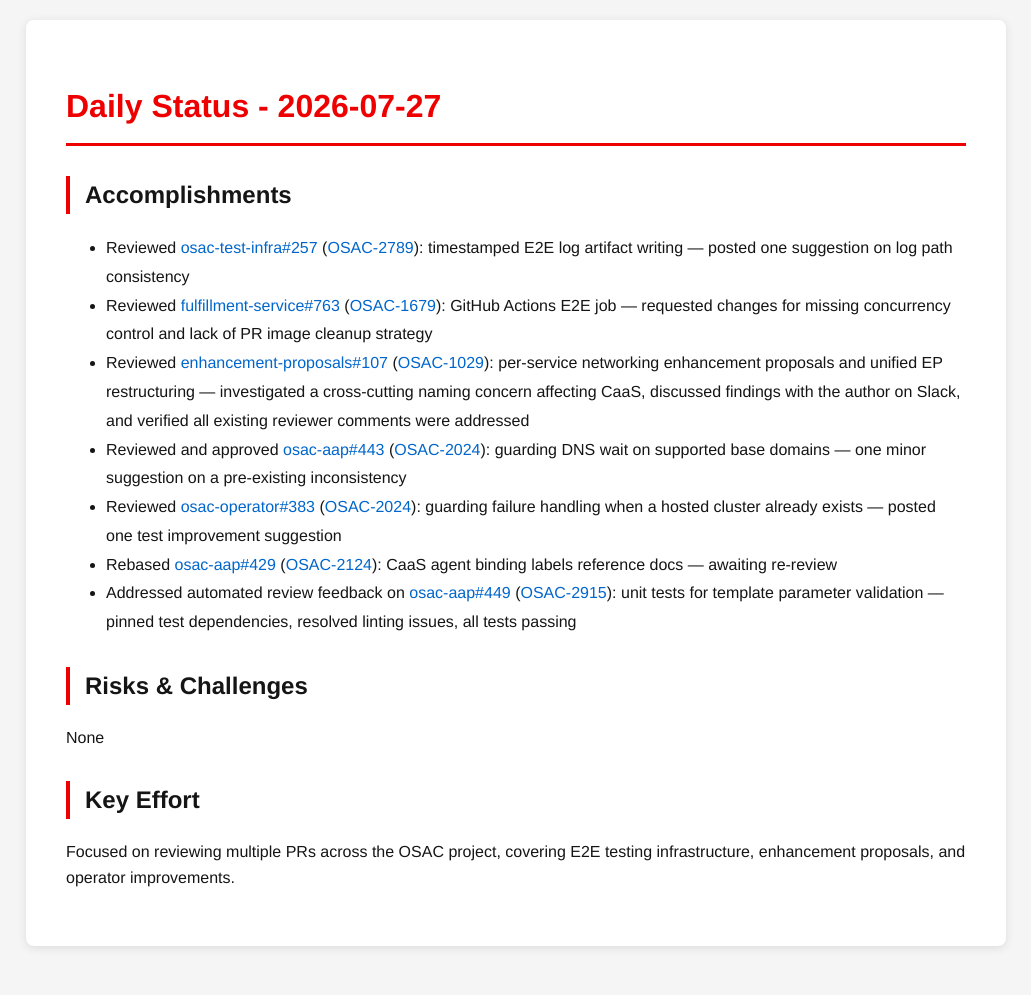
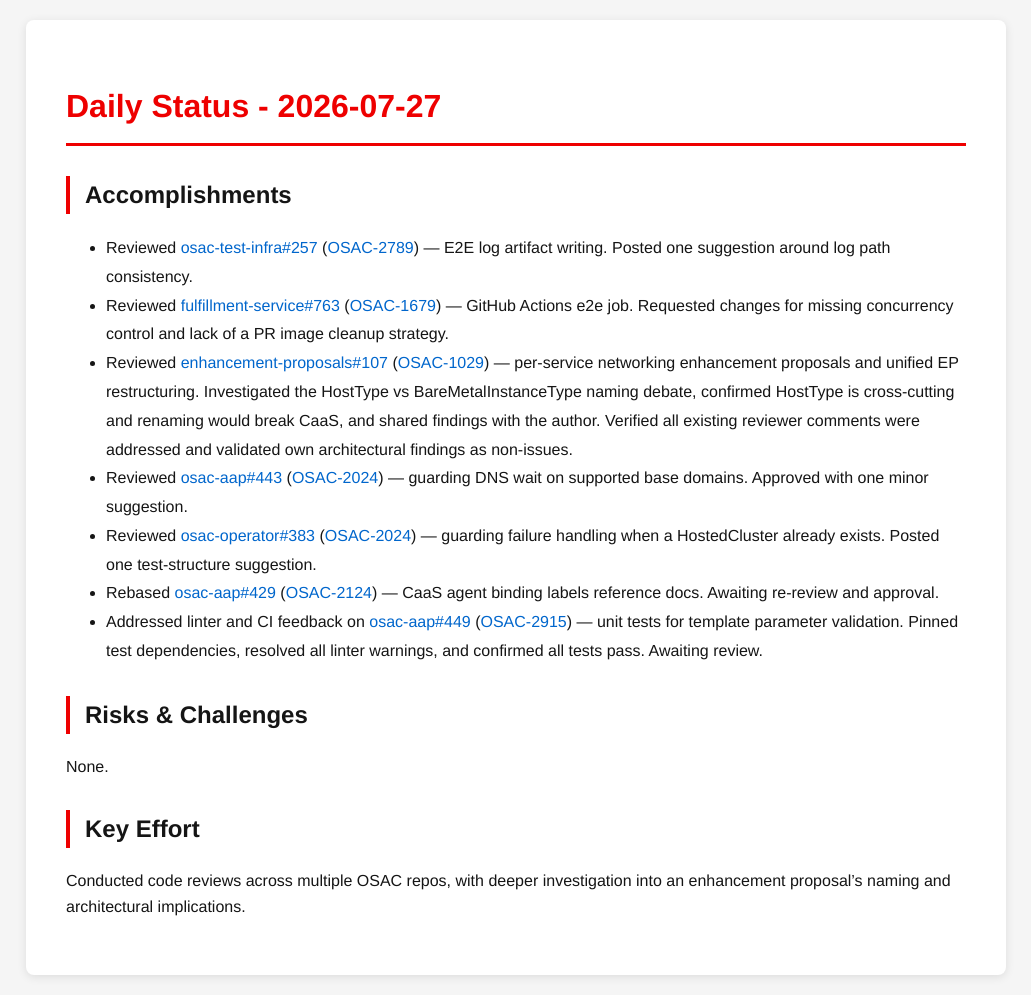
Before and after one commit to tzvatot/daily-status, a Jekyll site: the page built from 2026-07-27.md, in a window 1280 px wide. Shown: the whole page, without its empty margins (124-1155 px from the left). Built offline with Jekyll 4.4.1, drawn with Linux system fonts in a browser that asks for light colours; before the commit the page ends 966 px from its top, so only the background shows below that.

Commit message:
Daily status update - 2026-07-27

```diff
--- a/2026-07-27.md
+++ b/2026-07-27.md
@@ -7,16 +7,16 @@
 # Daily Status - 2026-07-27
 
 ## Accomplishments
-- Reviewed [osac-test-infra#257](https://github.com/osac-project/osac-test-infra/pull/257) ([OSAC-2789](https://redhat.atlassian.net/browse/OSAC-2789)): timestamped E2E log artifact writing — posted one suggestion on log path consistency
-- Reviewed [fulfillment-service#763](https://github.com/osac-project/fulfillment-service/pull/763) ([OSAC-1679](https://redhat.atlassian.net/browse/OSAC-1679)): GitHub Actions E2E job — requested changes for missing concurrency control and lack of PR image cleanup strategy
-- Reviewed [enhancement-proposals#107](https://github.com/osac-project/enhancement-proposals/pull/107) ([OSAC-1029](https://redhat.atlassian.net/browse/OSAC-1029)): per-service networking enhancement proposals and unified EP restructuring — investigated a cross-cutting naming concern affecting CaaS, discussed findings with the author on Slack, and verified all existing reviewer comments were addressed
-- Reviewed and approved [osac-aap#443](https://github.com/osac-project/osac-aap/pull/443) ([OSAC-2024](https://redhat.atlassian.net/browse/OSAC-2024)): guarding DNS wait on supported base domains — one minor suggestion on a pre-existing inconsistency
-- Reviewed [osac-operator#383](https://github.com/osac-project/osac-operator/pull/383) ([OSAC-2024](https://redhat.atlassian.net/browse/OSAC-2024)): guarding failure handling when a hosted cluster already exists — posted one test improvement suggestion
-- Rebased [osac-aap#429](https://github.com/osac-project/osac-aap/pull/429) ([OSAC-2124](https://redhat.atlassian.net/browse/OSAC-2124)): CaaS agent binding labels reference docs — awaiting re-review
-- Addressed automated review feedback on [osac-aap#449](https://github.com/osac-project/osac-aap/pull/449) ([OSAC-2915](https://redhat.atlassian.net/browse/OSAC-2915)): unit tests for template parameter validation — pinned test dependencies, resolved linting issues, all tests passing
+- Reviewed [osac-test-infra#257](https://github.com/osac-project/osac-test-infra/pull/257) ([OSAC-2789](https://redhat.atlassian.net/browse/OSAC-2789)) — E2E log artifact writing. Posted one suggestion around log path consistency.
+- Reviewed [fulfillment-service#763](https://github.com/osac-project/fulfillment-service/pull/763) ([OSAC-1679](https://redhat.atlassian.net/browse/OSAC-1679)) — GitHub Actions e2e job. Requested changes for missing concurrency control and lack of a PR image cleanup strategy.
+- Reviewed [enhancement-proposals#107](https://github.com/osac-project/enhancement-proposals/pull/107) ([OSAC-1029](https://redhat.atlassian.net/browse/OSAC-1029)) — per-service networking enhancement proposals and unified EP restructuring. Investigated the HostType vs BareMetalInstanceType naming debate, confirmed HostType is cross-cutting and renaming would break CaaS, and shared findings with the author. Verified all existing reviewer comments were addressed and validated own architectural findings as non-issues.
+- Reviewed [osac-aap#443](https://github.com/osac-project/osac-aap/pull/443) ([OSAC-2024](https://redhat.atlassian.net/browse/OSAC-2024)) — guarding DNS wait on supported base domains. Approved with one minor suggestion.
+- Reviewed [osac-operator#383](https://github.com/osac-project/osac-operator/pull/383) ([OSAC-2024](https://redhat.atlassian.net/browse/OSAC-2024)) — guarding failure handling when a HostedCluster already exists. Posted one test-structure suggestion.
+- Rebased [osac-aap#429](https://github.com/osac-project/osac-aap/pull/429) ([OSAC-2124](https://redhat.atlassian.net/browse/OSAC-2124)) — CaaS agent binding labels reference docs. Awaiting re-review and approval.
+- Addressed linter and CI feedback on [osac-aap#449](https://github.com/osac-project/osac-aap/pull/449) ([OSAC-2915](https://redhat.atlassian.net/browse/OSAC-2915)) — unit tests for template parameter validation. Pinned test dependencies, resolved all linter warnings, and confirmed all tests pass. Awaiting review.
 
 ## Risks & Challenges
-None
+None.
 
 ## Key Effort
-Focused on reviewing multiple PRs across the OSAC project, covering E2E testing infrastructure, enhancement proposals, and operator improvements.
+Conducted code reviews across multiple OSAC repos, with deeper investigation into an enhancement proposal's naming and architectural implications.
```
